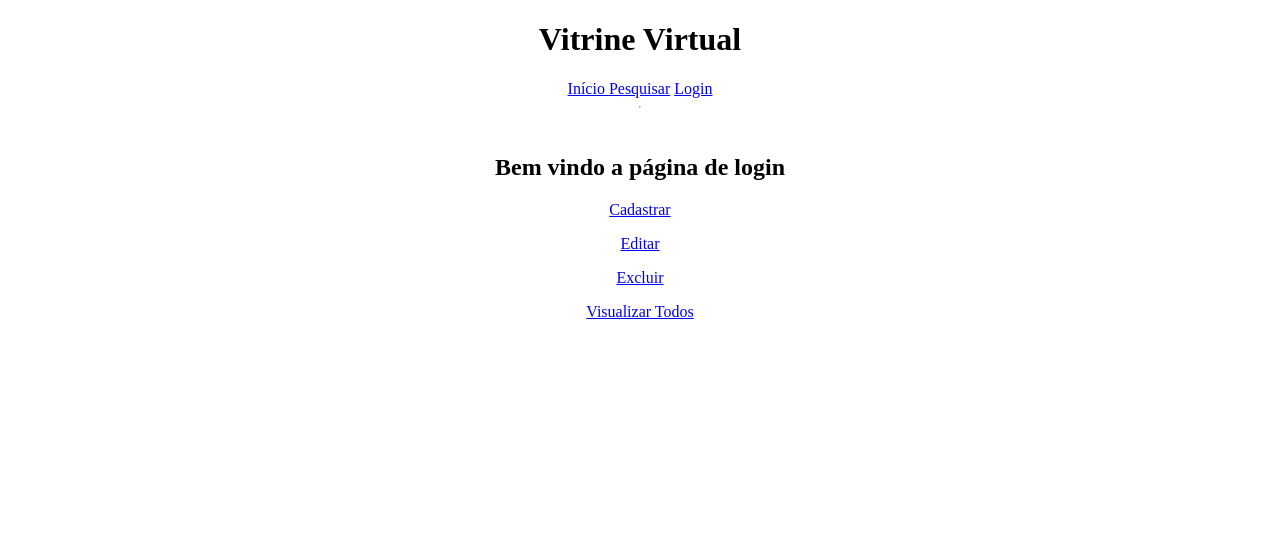
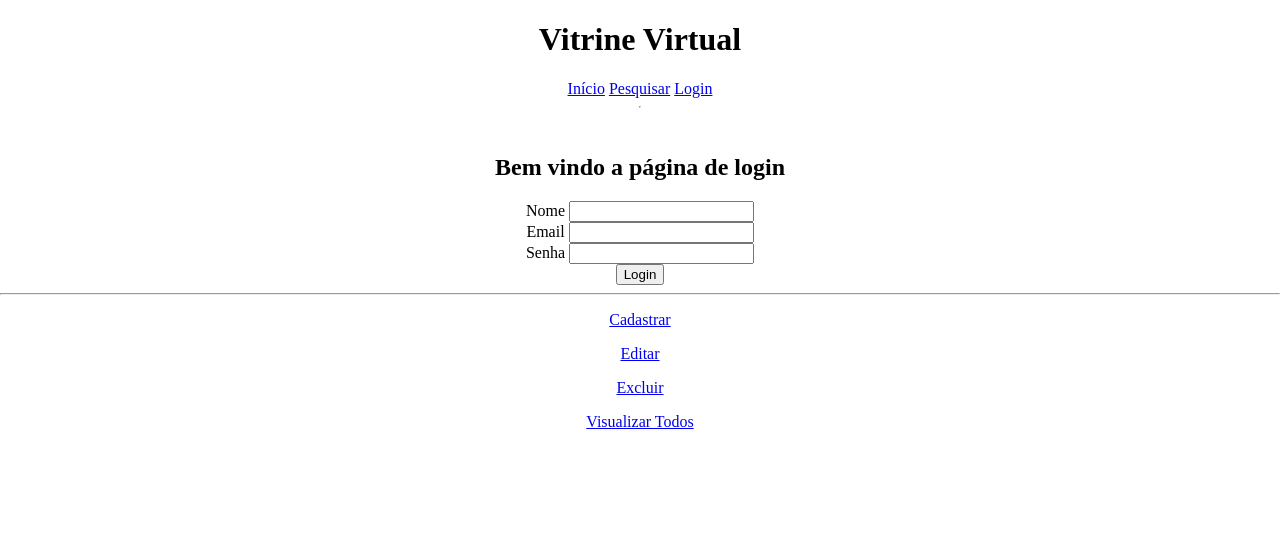
Before and after one commit to ana261405/projetoVitrine, a PHP site: page /login.php in a window 1280 px wide. Shown: the top 535 px of the page. Run offline with PHP 8.4, Linux system fonts and the light colour scheme.

Commit message:
feat: adiciona formulários aos arquivos

```diff
--- a/cabecalho.php
+++ b/cabecalho.php
@@ -25,7 +25,7 @@
 <h1>Vitrine Virtual</h1>
 
 <nav>
-    <a href="/projetoVitrine/index.php">Início </a>
+    <a href="/projetoVitrine/index.php">Início</a>
     <a href="/projetoVitrine/pesquisar.php">Pesquisar</a>
     <a href="/projetoVitrine/login.php">Login</a>
 </nav>
--- a/login.php
+++ b/login.php
@@ -1,6 +1,19 @@
 <?php include "cabecalho.php"; ?>
 
 <h2>Bem vindo a página de login</h2>
+
+<form>
+    <label>Nome</label>
+    <input></input><br>
+    <label>Email</label>
+    <input></input><br>
+    <label>Senha</label>
+    <input></input><br>
+    <button type="submit">Login</button>
+
+</form>
+
+<hr>
 
 <!-- caso não esteja logado tem que ter uma condição aqui -->
 <nav>
```
Also changed, not shown: cadastros/cadastrar.php (+9 -0 lines), pesquisar.php (added, +9 -0 lines).
